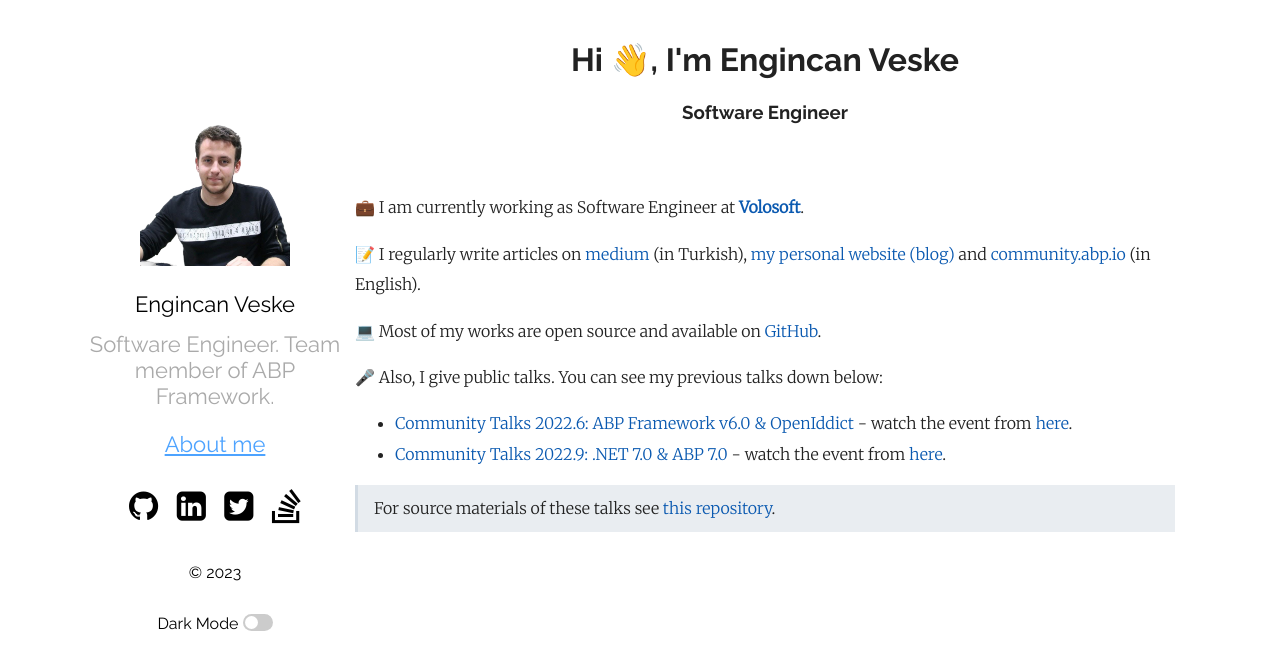
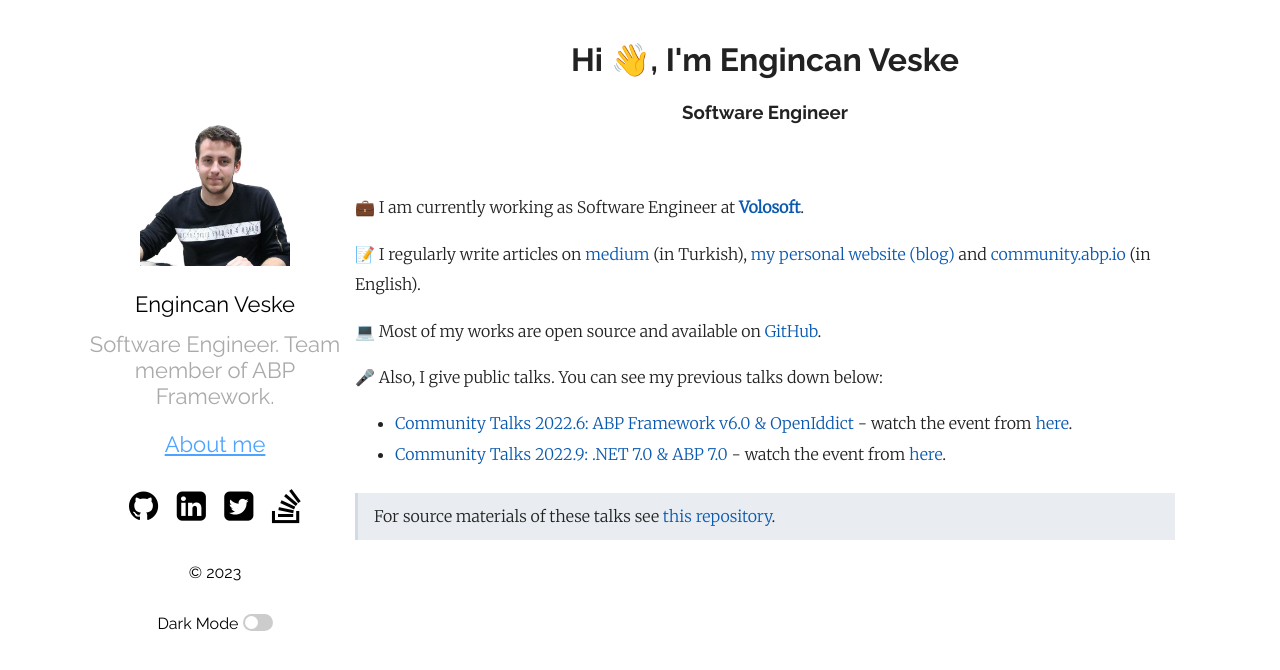
Before and after one commit to EngincanV/EngincanV.github.io, a Jekyll site: the page built from about.md, in a window 1280 px wide. Shown: the top 670 px of the page. Built offline with Jekyll 4.4.1, drawn with Linux system fonts in a browser that asks for light colours; our own code applies the rules of GitHub Pages for plain Markdown files.

Commit message:
Update plain.scss

```diff
--- a/_sass/plain.scss
+++ b/_sass/plain.scss
@@ -343,6 +343,8 @@
   margin-block-end: 0;
   margin-inline-start: 0;
   margin-inline-end: 0;
+  margin-top: 1.5rem;
+  margin-bottom: 1.5rem;
 
   p {
     margin: auto !important;
```
